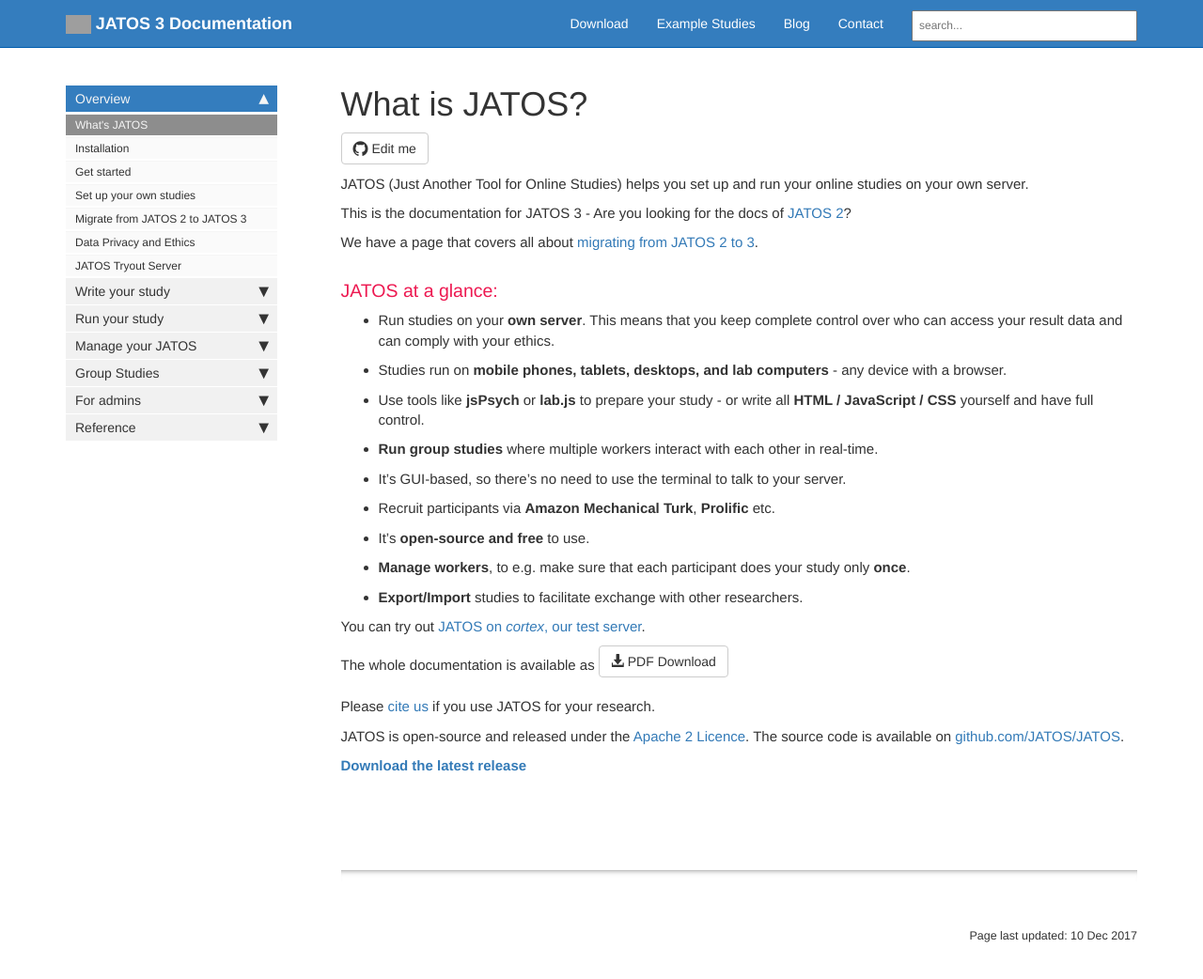
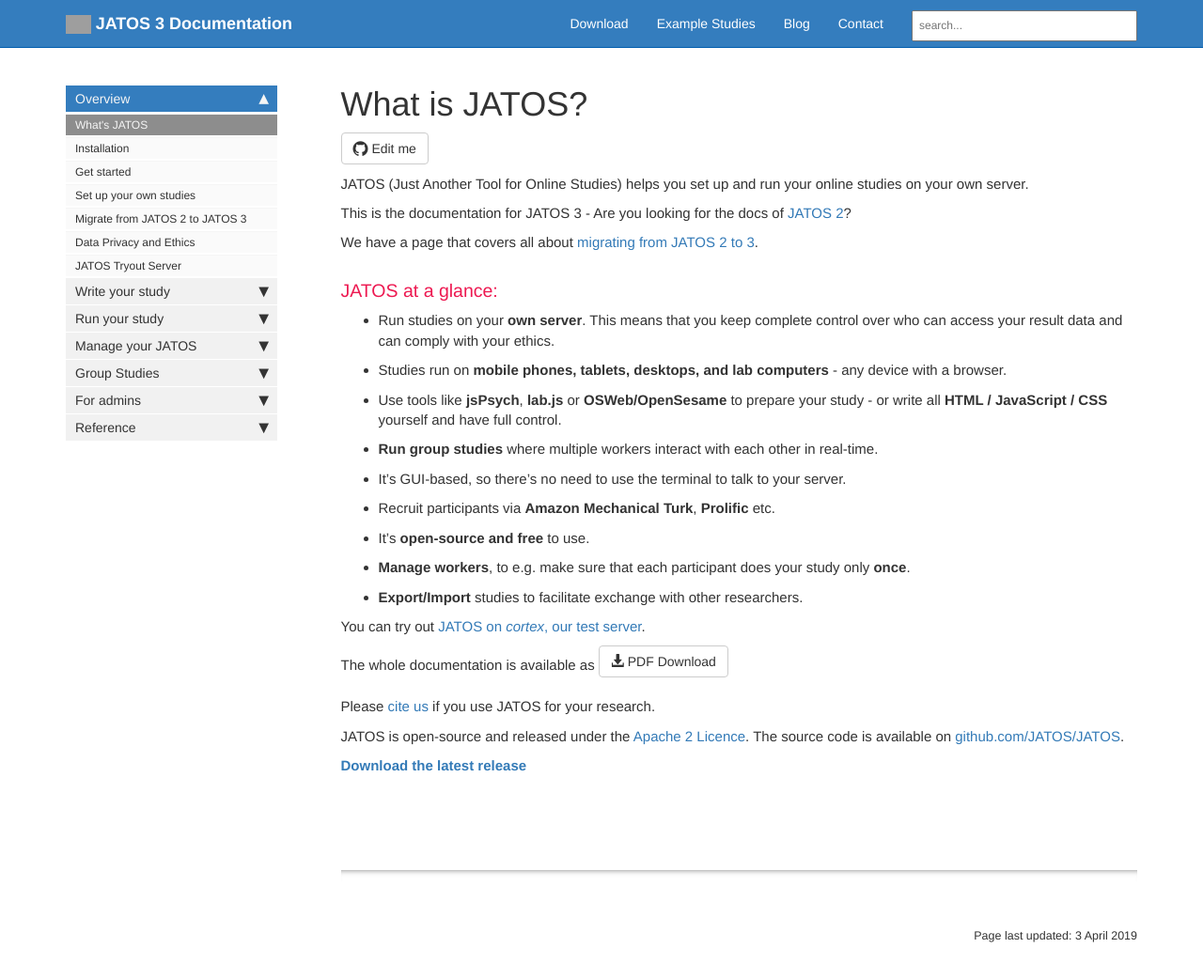
Before and after one commit to kristian-lange-tw/JATOS_docs_v3, a Jekyll site: the page built from pages/Whats-JATOS.md, in a window 1280 px wide and 1055 px high. Shown: the top 1042 px of the window at 94% size. Built offline with Jekyll 4.4.1, drawn with Linux system fonts in a browser that asks for light colours; nearby versions of some CDN libraries; comment, search, counter and statistics services are not loaded; grey boxes are pictures that could not be loaded.

Commit message:
Update Whats-JATOS.md

```diff
--- a/pages/Whats-JATOS.md
+++ b/pages/Whats-JATOS.md
@@ -6,7 +6,7 @@ summary:
 sidebar: mydoc_sidebar
 permalink: Whats-JATOS.html
 toc: false
-last_updated: 10 Dec 2017
+last_updated: 3 April 2019
 ---
 
 JATOS (Just Another Tool for Online Studies) helps you set up and run your online studies on your own server.
@@ -18,7 +18,7 @@ We have a page that covers all about [migrating from JATOS 2 to 3](Migrate-from-
 ### JATOS at a glance:
 * Run studies on your **own server**. This means that you keep complete control over who can access your result data and can comply with your ethics.
 * Studies run on **mobile phones, tablets, desktops, and lab computers** - any device with a browser.
-* Use tools like **jsPsych** or **lab.js** to prepare your study - or write all **HTML / JavaScript / CSS** yourself and have full control.
+* Use tools like **jsPsych**, **lab.js** or **OSWeb/OpenSesame** to prepare your study - or write all **HTML / JavaScript / CSS** yourself and have full control.
 * **Run group studies** where multiple workers interact with each other in real-time.
 * It’s GUI-based, so there's no need to use the terminal to talk to your server.
 * Recruit participants via **Amazon Mechanical Turk**, **Prolific** etc.
```
